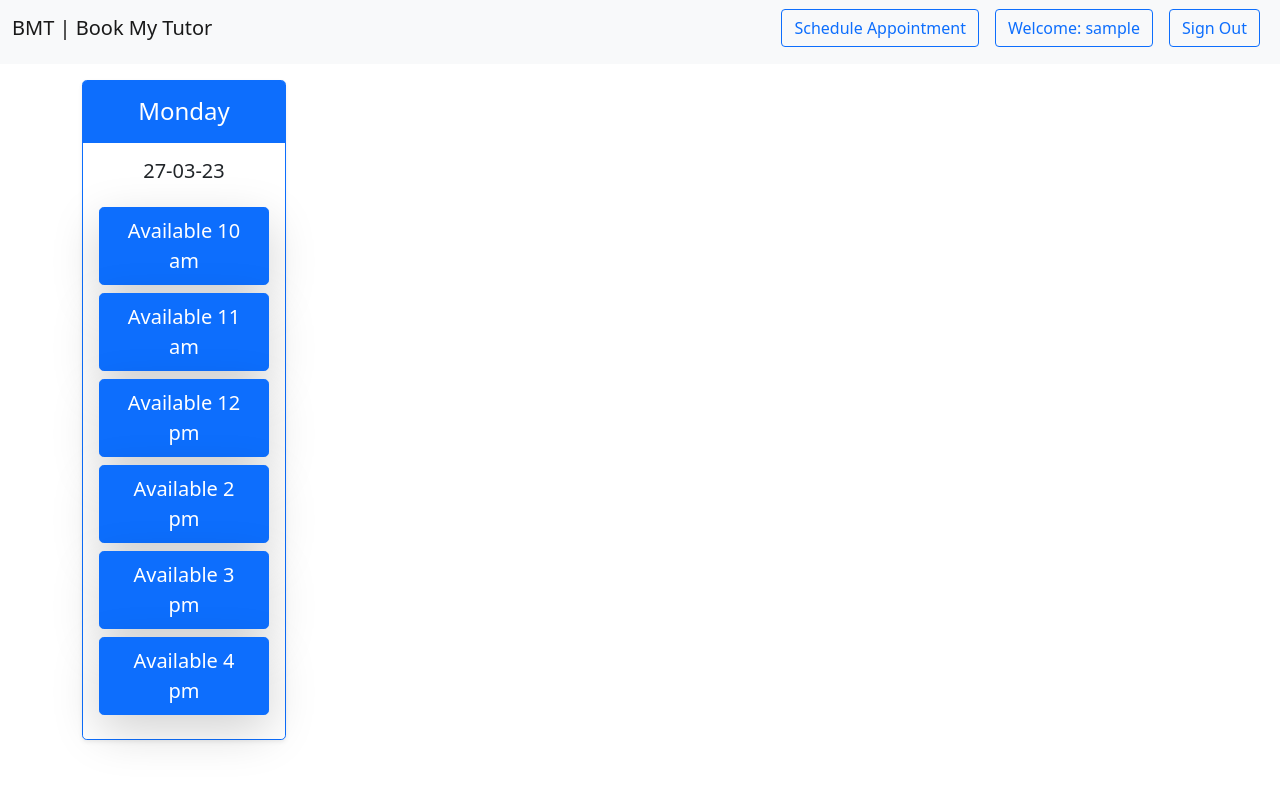
After one commit to ArtusU/BookMyTutor, a Django app: page /booking/dashboard/ in a window 1280 px wide. The commit adds this page. Shown: the top 785 px of the page. Run offline with Django 4.2, Linux system fonts and the light colour scheme; a user stored in the database is signed in; tables that the repository leaves empty hold one stand-in row (values such as "Sample post").

```diff
--- a/apps/booking/urls.py
+++ b/apps/booking/urls.py
@@ -1,15 +1,15 @@
 from django.urls import path
 
-from .views import appointments_list, tutor, week, BookAppointment, TutorsListView
+from .views import BookAppointment, student_block_view, tutor_dashboard
 
 app_name = "booking"
 
 urlpatterns = [
-    path("list/", appointments_list, name="appointments_list"),
-    path("", week, name="week"),
-    path("tutor/<int:id>/", tutor, name="tutor"),
-    path("tutors/", TutorsListView.as_view(), name="tutors"),
+    path("", student_block_view, name="student_block_view"),
+    path("dashboard/", tutor_dashboard, name="tutor_dashboard"),
     path(
-        "book-appointment/<int:pk>/", BookAppointment.as_view(), name="book-appointment"
+        "book-appointment/<int:appoint_id>/",
+        BookAppointment.as_view(),
+        name="book-appointment",
     ),
 ]
--- a/apps/booking/views.py
+++ b/apps/booking/views.py
@@ -1,17 +1,19 @@
 import datetime
 from django.contrib import messages
+from django.contrib.auth.decorators import login_required
 from django.contrib.auth.mixins import LoginRequiredMixin
 from django.shortcuts import get_object_or_404, redirect, render
 from django.views import generic
 
-from apps.userprofile.models import CustomUser
+from apps.userprofile.models import Student, Tutor
+
 from .models import Appointment
 
 
-def daylist():
-    days_list = []
+def daylist(tutor, booked):
     today = datetime.datetime.now()
     end_date = today + datetime.timedelta(days=14)
+    days_list = []
 
     for day_no in range(((end_date - today).days - 1)):
         days_data = {}
@@ -22,62 +24,58 @@ def daylist():
         days_data["date"] = curr_date.strftime("%Y-%m-%d")
         days_data["data"] = []
 
-        tutors = CustomUser.objects.filter(
-            is_tutor=True, tutor_appointments__date=curr_date
-        ).distinct()
-        if tutors:
-            for tutor in tutors:
-                tutor_data = {"name": tutor.username, "time_slots": []}
-                appoints_in_day_for_tutor = Appointment.objects.filter(
-                    tutor=tutor, booked=False, date=curr_date
-                )
-                if appoints_in_day_for_tutor:
-                    for appoint_in_day_for_tutor in appoints_in_day_for_tutor:
-                        appoint_id = appoint_in_day_for_tutor.id
-                        time_slot = appoint_in_day_for_tutor.slot
-                        if appoint_id not in tutor_data:
-                            tutor_data["appoint_id"] = appoint_id
-                        if time_slot not in tutor_data["time_slots"]:
-                            tutor_data["time_slots"].append(time_slot)
+        if tutor:
+            appoints = Appointment.objects.filter(
+                tutor=tutor, booked=booked, date=curr_date
+            )
+            if appoints:
+                for appoint in appoints:
+                    appoint_id = appoint.id
+                    appoint_slot = appoint.slot
+                    tutor_data = {}
+                    tutor_data["appoint_id"] = []
+                    tutor_data["appoint_slot"] = []
+                    if appoint_id not in tutor_data["appoint_id"]:
+                        tutor_data["appoint_id"] = appoint_id
+                    if appoint_slot not in tutor_data["appoint_slot"]:
+                        tutor_data["appoint_slot"] = appoint_slot
                     days_data["data"].append(tutor_data)
 
-            if weekday not in ["SATURDAY", "SUNDAY"]:
-                days_list.append(days_data)
+            if days_data["data"]:
+                if weekday not in ["SATURDAY", "SUNDAY"]:
+                    days_list.append(days_data)
     print(days_list)
     return days_list
 
 
-def week(request):
-    context = {"days": daylist()}
+@login_required
+def student_block_view(request):
+    user_student = request.user
+    student_obj = Student.objects.get(user=user_student)
+    tutor = student_obj.tutor
+    context = {"days": daylist(tutor=tutor, booked=False), "tutor": tutor}
     return render(request, "booking/home.html", context)
-
-
-def appointments_list(request):
-    appointments = Appointment.objects.all().filter(booked=False)
-    context = {"appointments": appointments}
-    return render(request, "booking/appointments.html", context)
-
-
-def tutor(request, id):
-    user = get_object_or_404(CustomUser, id=id)
-    appointments = Appointment.objects.filter(tutor=user).order_by("date")
-    context = {"user": user, "appointments": appointments}
-    return render(request, "booking/tutor.html", context)
-
-
-class TutorsListView(generic.ListView):
-    queryset = CustomUser.objects.filter(
-        is_tutor=True, tutor_appointments__isnull=False
-    ).distinct()
-    context_object_name = "tutors"
-    template_name = "booking/tutors.html"
 
 
 class BookAppointment(LoginRequiredMixin, generic.View):
     def get(self, request, *args, **kwargs):
-        booking = get_object_or_404(Appointment, id=kwargs["pk"])
-        booking.student = self.request.user
+        booking = get_object_or_404(Appointment, pk=kwargs["appoint_id"])
+        student = Student.objects.get(user=self.request.user)
+        booking.student = student
         booking.booked = True
         booking.save()
-        messages.success(request, "You successfully booked an appointment.")
-        return redirect("booking:aval_slots")
+        messages.success(
+            request,
+            "You have successfully booked an appointment for {} on {}".format(
+                booking.slot, booking.date
+            ),
+        )
+        return redirect("booking:student_block_view")
+
+
+@login_required
+def tutor_dashboard(request):
+    user_tutor = request.user
+    tutor = Tutor.objects.get(user=user_tutor)
+    context = {"days": daylist(tutor=tutor, booked=True)}
+    return render(request, "booking/tutor_dashboard.html", context)
--- a/apps/templates/base.html
+++ b/apps/templates/base.html
@@ -19,21 +19,14 @@
           </button>
           <div class="collapse navbar-collapse" id="navbarSupportedContent">
             <ul class="navbar-nav me-auto mb-2 mb-lg-0">
-              <li class="nav-item">
-                <a class="nav-link active" aria-current="page" href="{% url 'booking:week' %}">Appointments</a>
-              </li>
-              <li class="nav-item">
-                <a class="nav-link active" aria-current="page" href="{% url 'booking:tutors' %}">Tutors</a>
-              </li>
             </ul>
             <div class="navbar-nav">
               {% if user.is_authenticated %}
-                {% if user.is_admin %}
-                {% if user.is_tutor %}
-                <a class="btn btn-outline-primary mx-2" href="#">Admin</a>
-                <a class="btn btn-outline-primary mx-2" href="#">Schedule Appointment</a>
-                {% endif %}
-                {% endif %}
+              {% if user.is_tutor %}
+              <a class="btn btn-outline-primary mx-2" href="{% url 'booking:tutor_dashboard' %}">Schedule Appointment</a>
+              {% else %}
+              <a class="btn btn-outline-primary mx-2" href="{% url 'booking:student_block_view' %}">Check Appointments</a>
+              {% endif %}
               <a class="btn btn-outline-primary mx-2"href="#">Welcome: {{request.user}}</a>
               <a class="btn btn-outline-primary mx-2" href="{% url 'account_logout' %}">Sign Out</a>
               {% else %}
--- /dev/null
+++ b/apps/templates/booking/tutor_dashboard.html
@@ -0,0 +1,54 @@
+{% extends "base.html" %}
+{% block content %}
+
+{% comment %} <div class="container p-3 mb-1">
+    <div class="row text-center">
+        <div class="card text-center p-1 m-1 shadow-lg">
+            <h4 class="card-title mt-2"> Mr {{tutor}}  </h4>
+            <h6 class="card-title mt-2"> {{tutor.department}} Department </h6>
+            <div class="card-body">
+            {% for day in days %}
+
+            <div class="col">
+                <div class="card mb-3 rounded-3 shadow-lg">
+                        <h5 class="card-title mt-2">{{day.weekday}} | {{day.date}} </h5>
+                        {% for data in day.data %}
+                        <a href="{% url 'booking:book-appointment' data.appoint_id %}" class="btn btn-primary shadow-lg m-2">Book {{ data.appoint_slot }}</a>
+                        {% endfor %}
+                    </div>
+                </div>
+                {% empty %}
+                <h6>Your tutor {{tutor}} is not available now. Try again tomorrow. Sorry.</h6>
+                {% endfor %}
+            </div>
+        </div>
+    </div>
+</div> {% endcomment %}
+
+
+<div class="row row-cols-1 row-cols-md-5 mt-3 text-center">
+    <div class="col">
+<div class="col">
+    <div class="card mb-4 rounded-3 shadow-sm border-primary">
+      <div class="card-header py-3 text-white bg-primary border-primary">
+        <h4 class="my-0 fw-normal">Monday</h4>
+      </div>
+      <div class="card-body">
+        <h5 class="card-title pricing-card-title">27-03-23<small class="text-muted fw-light"></small></h5>
+        <ul class="list-unstyled mt-3 mb-4">
+        </ul>
+        <a href="#" class="btn btn-lg btn-primary shadow-lg mb-2">Available 10 am</a>
+        <a href="#" class="btn btn-lg btn-primary shadow-lg mb-2">Available 11 am</a>
+        <a href="#" class="btn btn-lg btn-primary shadow-lg mb-2">Available 12 pm</a>
+        <a href="#" class="btn btn-lg btn-primary shadow-lg mb-2">Available  2 pm</a>
+        <a href="#" class="btn btn-lg btn-primary shadow-lg mb-2">Available  3 pm</a>
+        <a href="#" class="btn btn-lg btn-primary shadow-lg mb-2">Available  4 pm</a>
+      </div>
+    </div>
+  </div>
+  </div>
+  </div>
+</div>
+
+
+{% endblock content %}
--- a/apps/userprofile/admin.py
+++ b/apps/userprofile/admin.py
@@ -1,6 +1,8 @@
 from django.contrib import admin
 
-from .models import CustomUser
+from .models import CustomUser, Tutor, Student
 
 
 admin.site.register(CustomUser)
+admin.site.register(Tutor)
+admin.site.register(Student)
--- a/apps/userprofile/models.py
+++ b/apps/userprofile/models.py
@@ -8,3 +8,20 @@ class CustomUser(AbstractUser):
 
     def __str__(self):
         return self.username
+
+
+class Tutor(models.Model):
+    user = models.OneToOneField(CustomUser, related_name="Tutor", on_delete=models.CASCADE)
+    department = models.CharField(max_length=50, null=True, blank=True)
+
+    def __str__(self):
+        return self.user.username
+
+
+class Student(models.Model):
+    user = models.OneToOneField(CustomUser, related_name="Student", on_delete=models.CASCADE)
+    department = models.CharField(max_length=50, null=True, blank=True)
+    tutor = models.ForeignKey(Tutor, blank=True, null=True, related_name="students", on_delete=models.CASCADE)
+
+    def __str__(self):
+        return self.user.username
```
Also changed, not shown: apps/booking/models.py (+11 -11 lines), apps/templates/booking/home.html (+12 -11 lines), apps/templates/booking/tutor.html (deleted, +0 -28 lines), apps/templates/booking/tutors.html (deleted, +0 -24 lines), apps/userprofile/views.py (+0 -21 lines), apps/booking/migrations/0001_initial.py, apps/booking/migrations/0002_initial.py, apps/booking/migrations/0003_alter_appointment_slot.py (added), apps/booking/migrations/0003_rename_day_appointment_date_and_more.py (deleted), apps/booking/migrations/0004_alter_appointment_slot.py (added), apps/booking/migrations/0005_alter_appointment_slot.py (added), apps/booking/migrations/0006_alter_appointment_slot.py (added), apps/userprofile/migrations/0001_initial.py.
